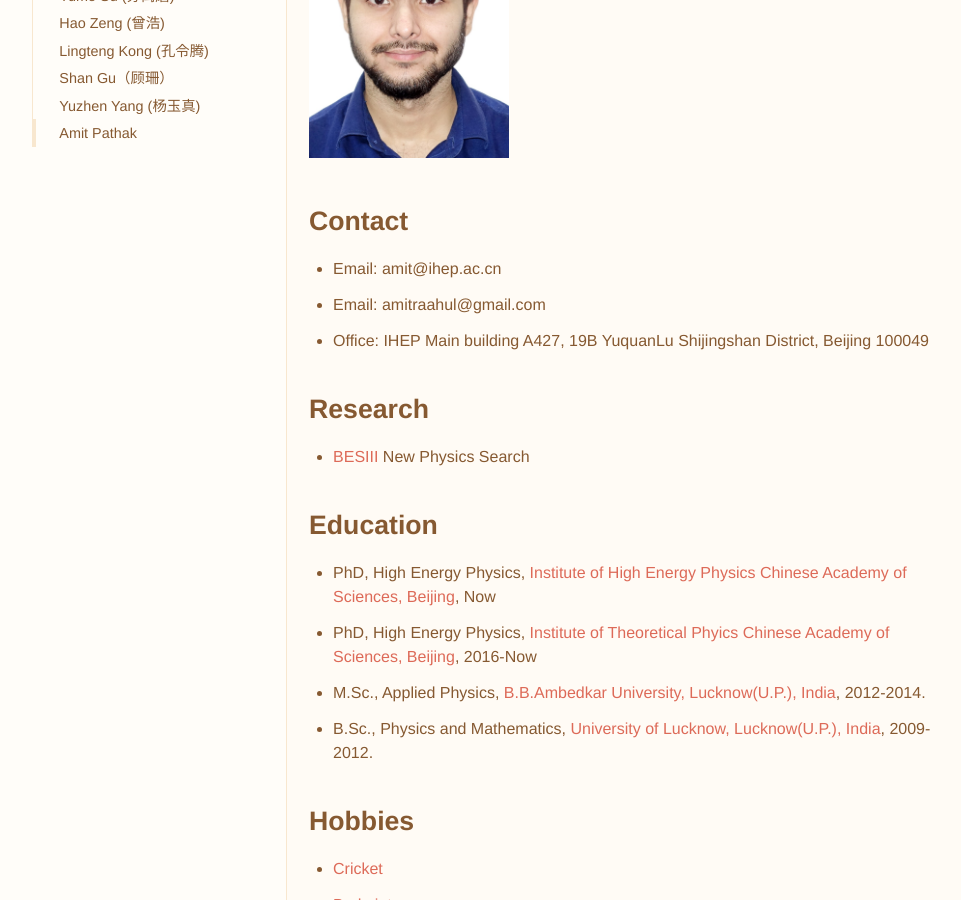
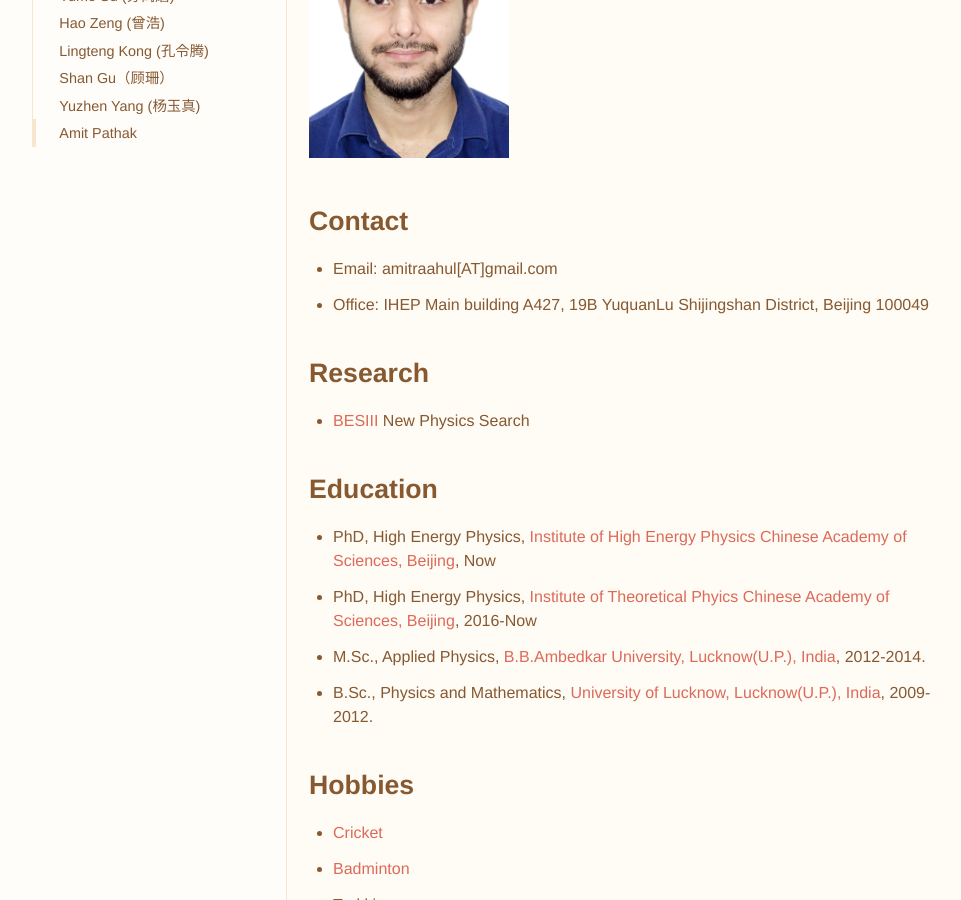
Before and after one commit to dt-np/xteam, a Jekyll site: the page built from _members/Amit_Pathak.md, in a window 1280 px wide and 900 px high, scrolled down 328 px. Shown: the whole window, without its empty margins (144-1105 px from the left). Built offline with Jekyll 4.4.1, drawn with Linux system fonts in a browser that asks for light colours.

Commit message:
Update Amit_Pathak.md

```diff
--- a/_members/Amit_Pathak.md
+++ b/_members/Amit_Pathak.md
@@ -6,8 +6,7 @@ title: Amit Pathak
 <img src="/images/Amit_Pathak.jpg" width="200"/>
 
 ## Contact
-- Email: amit@ihep.ac.cn
-- Email: amitraahul@gmail.com
+- Email: amitraahul[AT]gmail.com
 - Office: IHEP Main building A427, 19B YuquanLu Shijingshan District, Beijing 100049
 
 ## Research
```
